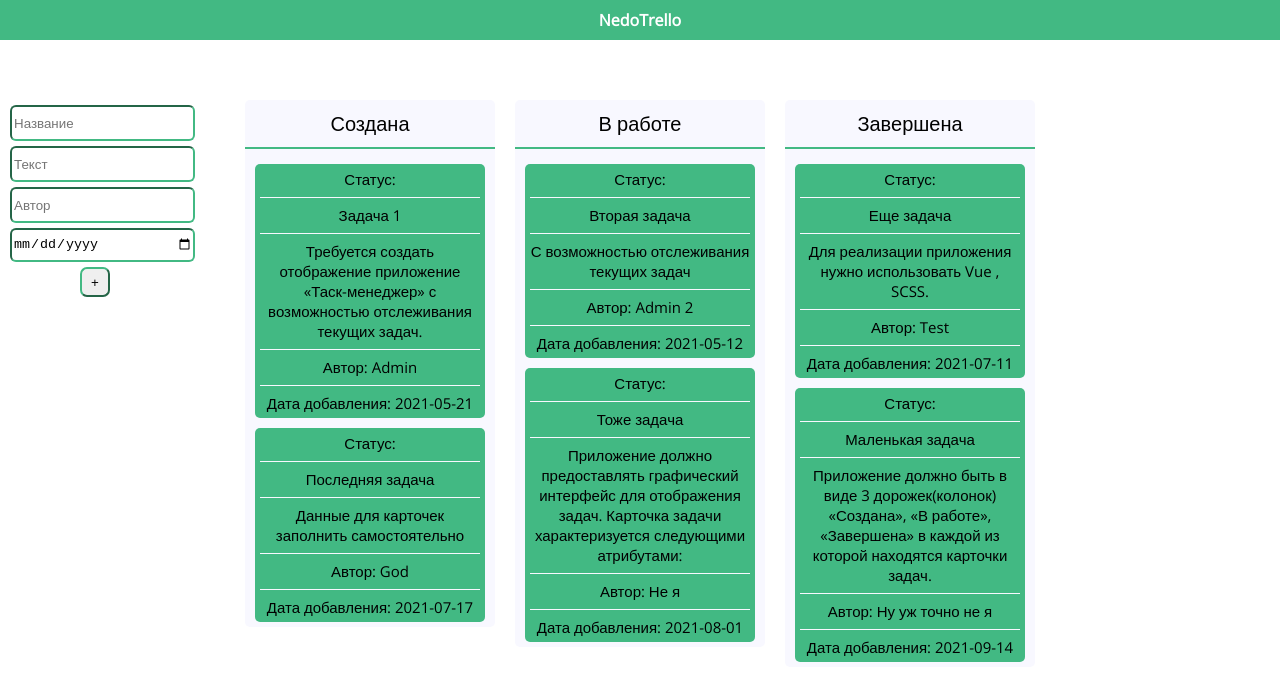
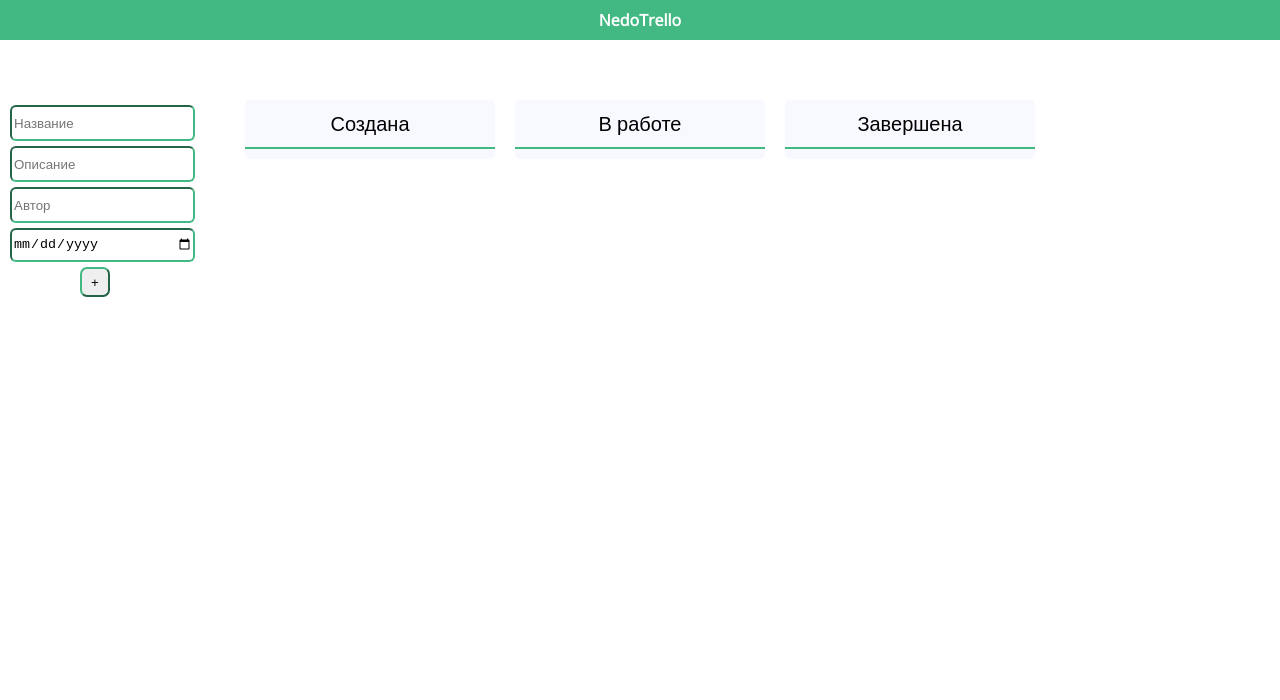
Before and after one commit to DeviFox/taskman, a Vue app: page / in a window 1280 px wide. Shown: the top 700 px of the page. Built offline with nearby package versions, Linux system fonts and the light colour scheme.

Commit message:
+ timestamp + work timer for cards fixes

```diff
--- a/package.json
+++ b/package.json
@@ -9,7 +9,6 @@
   "dependencies": {
     "core-js": "^3.6.5",
     "vue": "^3.0.0",
-    "vue-moment": "^4.1.0",
     "vuex": "^4.0.0-0"
   },
   "devDependencies": {
--- a/src/components/BoardPage.vue
+++ b/src/components/BoardPage.vue
@@ -3,13 +3,14 @@
 
     <div class="wrapper">
       <div class="add-window">
-        <input class="add-form" v-model="newCard.title" placeholder="Название">
-        <input class="add-form" v-model="newCard.text" placeholder="Текст">
+        <input id="add-form" class="add-form" v-model="newCard.title" placeholder="Название">
+        <input class="add-form" v-model="newCard.text" placeholder="Описание">
         <input class="add-form" v-model="newCard.author" placeholder="Автор">
         <input class="add-form" v-model="newCard.date" type="date">
         <button class="add-btn" v-on:click="addTask">+</button>
       </div>
 
+      <!--   1 Колонка   -->
       <div class="drop-zone"
            @drop="itemDrop($event, 1)"
            @dragenter.prevent
@@ -31,11 +32,13 @@
           {{ item.text }}
           <hr class="title-hr">
           Автор: {{ item.author }}
-          <hr>
-          Дата добавления: {{ item.date }}
+          <br>
+          <span v-if="item.date !==''">  Дата добавления: {{dateFilter(item.date) }}</span>
 
         </div>
       </div>
+
+      <!--   2 Колонка   -->
       <div class="drop-zone"
            @drop="itemDrop($event, 2)"
            @dragenter.prevent
@@ -56,10 +59,13 @@
           {{ item.text }}
           <hr class="title-hr">
           Автор: {{ item.author }}
-          <hr>
-          Дата добавления: {{ item.date }}
+          <br>
+          <span v-if="item.date"> Дата добавления: {{dateFilter(item.date)}} </span> <br>
+          <span v-if="item.startdate"> Дата начала: {{dateFilter(item.startdate)}} </span>
         </div>
       </div>
+
+<!--   3 Колонка   -->
       <div class="drop-zone"
            @drop="itemDrop($event, 3)"
            @dragenter.prevent
@@ -79,9 +85,11 @@
           <hr class="title-hr">
           {{ item.text }}
           <hr class="title-hr">
-          Автор: {{ item.author }}
-          <hr>
-          Дата добавления: {{ item.date }}
+          Автор: {{ item.author }}<br>
+
+          <span v-if="item.date"> Дата добавления: {{this.dateFilter(item.date) }} </span> <br>
+          <span v-if="item.finishdate"> Дата завершения: {{this.dateFilter(item.finishdate) }} </span> <br>
+           Затрачено времени: {{item.usedtime}} часов
         </div>
       </div>
     </div>
@@ -90,31 +98,30 @@
 
 <script>
 
+let moment = require('moment');
+moment.locale('ru');
+
 export default {
   name:  'BoardPage',
   props: {
     msg: String
   },
   data() {
-    new Date()
     return {
-      items:   [
-        {id: 0, title: 'Задача 1', status: '', text: 'Требуется создать отображение приложение «Таск-менеджер» с возможностью отслеживания текущих задач.', author: 'Admin', date: '2021-05-21', list: 1},
-        {id: 1, title: 'Вторая задача', status: '', text: 'С возможностью отслеживания текущих задач', author: 'Admin 2', date: '2021-05-12', list: 2},
-        {id: 2, title: 'Тоже задача', status: '', text: 'Приложение должно предоставлять графический интерфейс для отображения задач. Карточка задачи характеризуется следующими атрибутами:', author: 'Не я', date: '2021-08-01', list: 2},
-        {id: 3, title: 'Еще задача', status: '', text: 'Для реализации приложения нужно использовать Vue , SCSS.', author: 'Test', date: '2021-07-11', list: 3},
-        {id: 4, title: 'Маленькая задача', status: '', text: 'Приложение должно быть в виде 3 дорожек(колонок) «Создана», «В работе», «Завершена» в каждой из которой находятся карточки задач.', author: 'Ну уж точно не я', date: '2021-09-14', list: 3},
-        {id: 5, title: 'Последняя задача', status: '', text: 'Данные для карточек заполнить самостоятельно', author: 'God', date: '2021-07-17', list: 1},
-      ],
+      items:   [],
       newCard: {
         title:  '',
         status: '',
         text:   '',
         author: '',
         date:   '',
+        startdate:'',
       }
     };
   },
+
+
+
   mounted() {
     if (localStorage.getItem('items')) {
       try {
@@ -127,6 +134,17 @@ export default {
   },
 
   methods: {
+    dateFilter(value, format = "date") {
+      const opt = {};
+      if (format.includes("date")) {
+        (opt.day = "2-digit"), (opt.month = "long"), (opt.year = "numeric");
+      }
+      if (format.includes("time")) {
+        (opt.hour = "2-digit"), (opt.minute = "2-digit"), (opt.second = "2-digit");
+      }
+      return new Intl.DateTimeFormat("ru-RU", opt).format(new Date(value));
+    },
+
     getList(list) {
       return this.items.filter((item) => item.list === list)
     },
@@ -145,25 +163,39 @@ export default {
       const itemID = event.dataTransfer.getData('itemID')
       const item   = this.items.find((item) => item.id === +itemID)
       item.list    = list
+
       if (list === 1) {
         item.status = "Создана"
       }
       else if (list === 2) {
         item.status = "В работе"
+        item.startdate = new Date();
       }
       else if (list === 3) {
         item.status = "Завершена"
+        item.finishdate = new Date();
+        item.usedtime = this.usedtime( new Date(item.finishdate), new Date(item.startdate));
       }
       this.saveTask()
     },
 
+    usedtime(dt2, dt1) {
+
+      var diff = (dt2.getTime() - dt1.getTime()) / 1000;
+      diff /= (60 * 60);
+      return Math.abs(Math.round(diff));
+
+    },
 
     addTask() {
-      this.items.push({id: this.items.length, title: this.newCard.title, status: this.newCard.status, text: this.newCard.text, author: this.newCard.author, date: this.newCard.date, list: 1})
+      this.items.push({id: this.items.length, title: this.newCard.title, status: this.newCard.status, text: this.newCard.text, author: this.newCard.author, date: new Date(this.newCard.date), list: 1})
       this.newCard.title  = '';
       this.newCard.text   = '';
       this.newCard.author = '';
       this.newCard.date   = '';
+      this.newCard.startdate = '';
+      this.newCard.usedtime = '';
+      this.newCard.finishdate = '';
       this.newCard.status = '';
       this.saveTask()
     },
@@ -172,6 +204,11 @@ export default {
     saveTask(){
       const parsed = JSON.stringify(this.items);
       localStorage.setItem('items', parsed)
+    },
+
+    format(date) {
+      return moment(date).format('DD.MM.YYYY');
+
     }
   },
 
```
Also changed, not shown: 1 other file (tests, documents, lock files or other folders).
